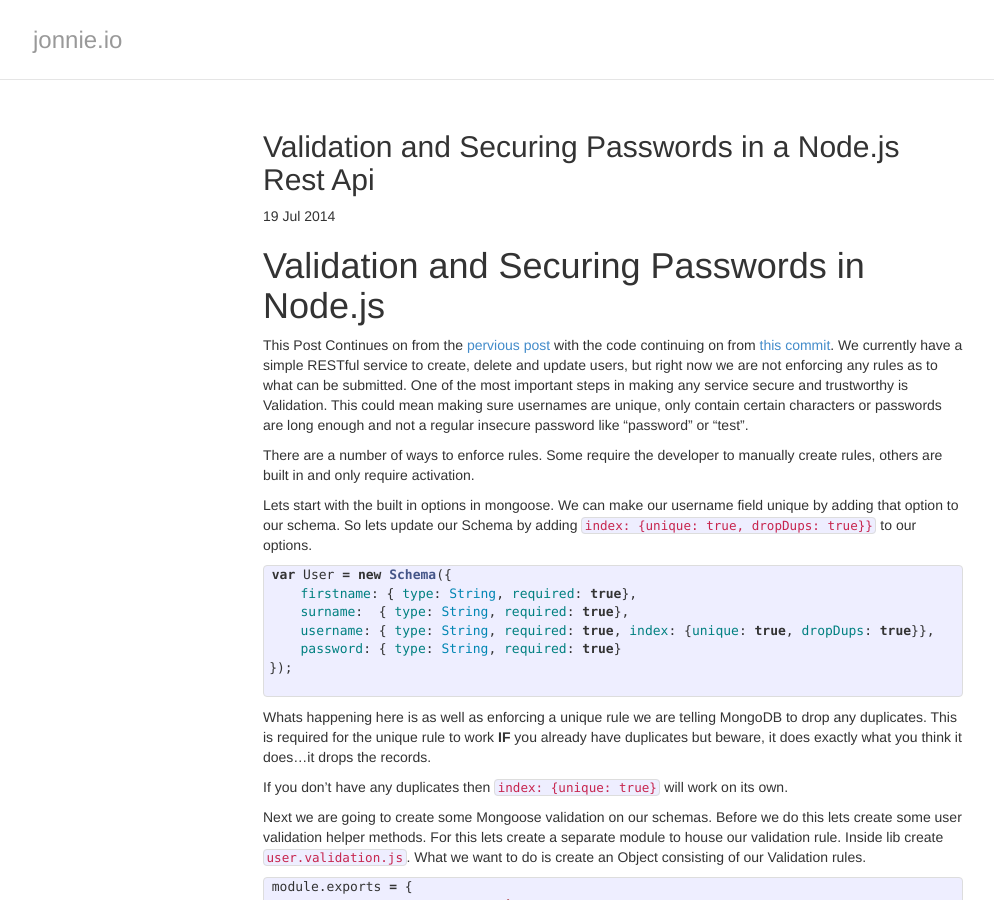
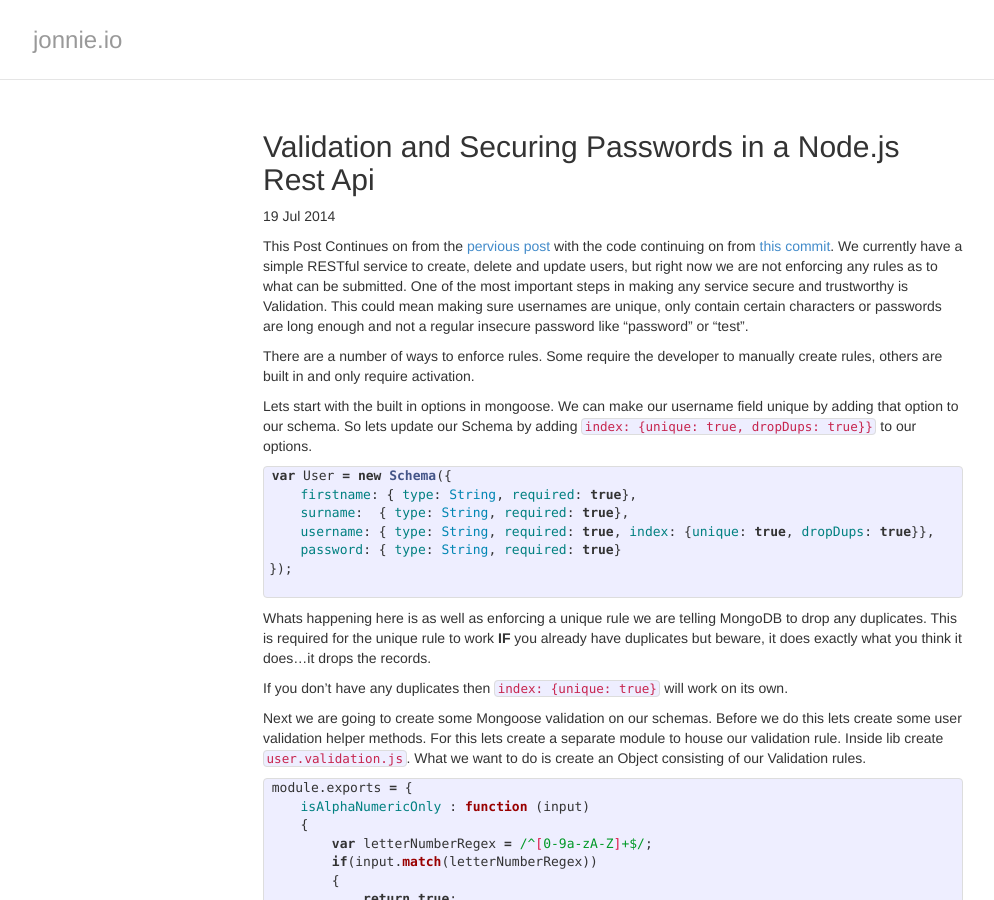
Before and after one commit to jonniedarko/blog, a Jekyll site: the page built from _posts/2014-06-04-Node-Restful-Api-part-2.markdown, in a window 1280 px wide and 900 px high. Shown: the whole window, without its empty margins (27-1021 px from the left). Built offline with Jekyll 4.4.1, drawn with Linux system fonts in a browser that asks for light colours; Markdown is read by kramdown in place of the engine named in the settings; comment, search, counter and statistics services are not loaded.

Commit message:
rmoving extra header

```diff
--- a/_posts/2014-06-04-Node-Restful-Api-part-1.markdown
+++ b/_posts/2014-06-04-Node-Restful-Api-part-1.markdown
@@ -4,9 +4,6 @@ title:  "Creating a Node Rest Api"
 date:   2014-07-07 12:00:00
 categories: node rest express
 ---
-
-Creating a Node Rest
-===============
 
 ##What is REST?
 **REST** (Representational State Transfer) is an architecture style for designing networked applications. It Relies on Stateless, Client-Server, Cacheable Communicationjs Protocol and is Most often done so over HTTP.
--- a/_posts/2014-06-04-Node-Restful-Api-part-2.markdown
+++ b/_posts/2014-06-04-Node-Restful-Api-part-2.markdown
@@ -5,8 +5,6 @@ date:   2014-07-19 12:00:00
 categories: node rest express
 ---
 
-Validation and Securing Passwords in Node.js
-=============================================
 This Post Continues on from the [pervious post](http://blog.jonnie.io/creating-a-restful-api-with-node-js/) with the code continuing on from [this commit](https://github.com/jonniedarko/Node-Resful-Api/commit/1abb749e572aaf2536c942a43026fb2acc9c7e28). We currently have a simple RESTful service to create, delete and update users, but right now we are not enforcing any rules as to what can be submitted. One of the most important steps in making any service secure and trustworthy is Validation. This could mean making sure usernames are unique, only contain certain characters or passwords are long enough and not a regular insecure password like  "password" or "test".
 
 There are a number of ways to enforce rules. Some require the developer to manually create rules, others are built in and only require activation.
```
